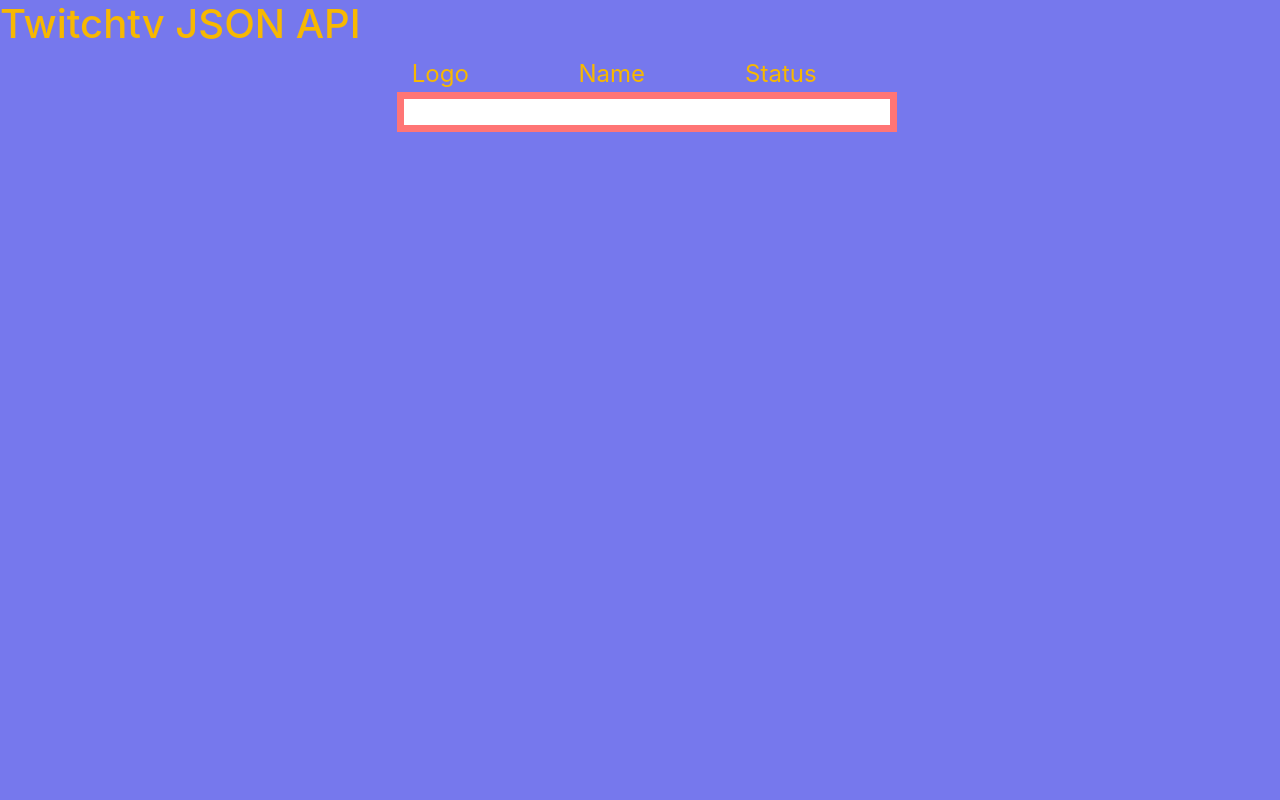
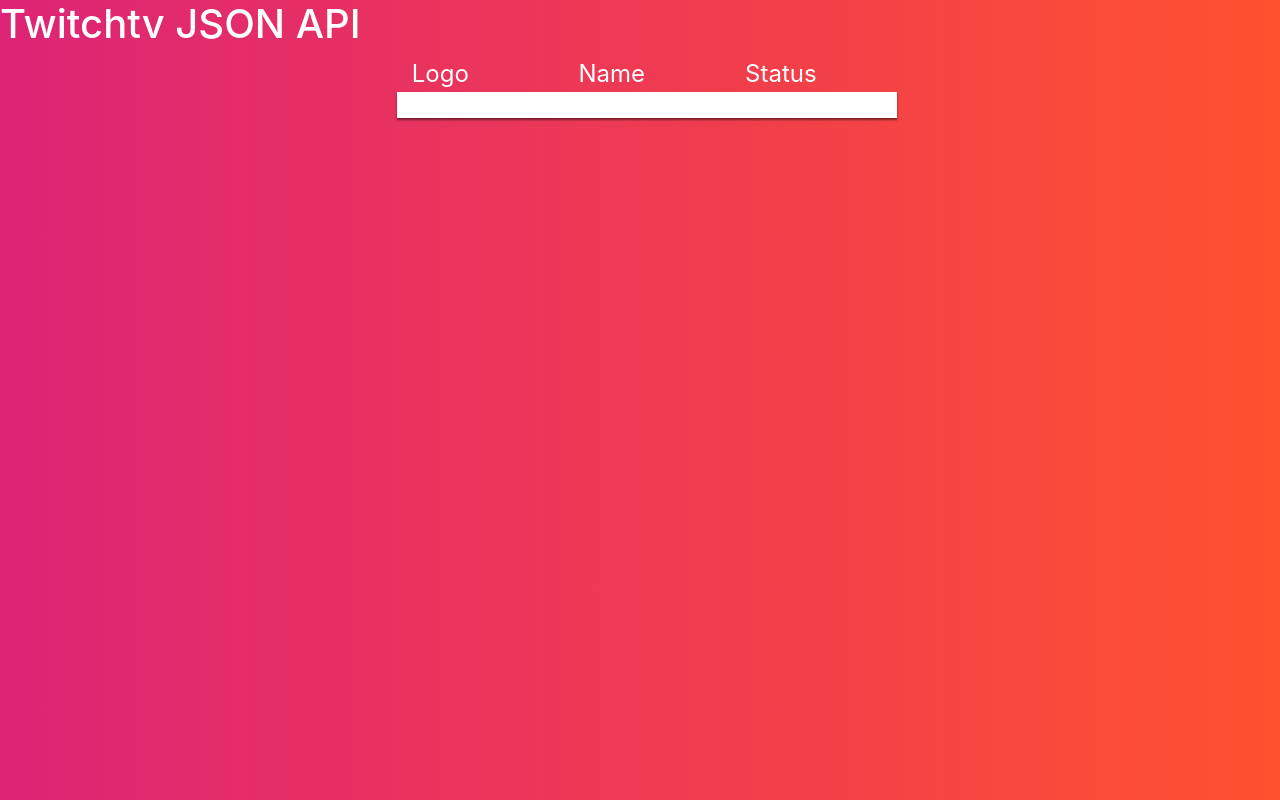
Before and after one commit to flopywood/Twitchtv-JSON-API, a plain HTML site: page index.html in a window 1280 px wide. Drawn offline with nearby package versions, Linux system fonts and the light colour scheme; no server answers.

Commit message:
new background color
new background color

```diff
--- a/style.css
+++ b/style.css
@@ -1,24 +1,22 @@
 body{
   margin: 0;
   padding: 0;
+  color: #fff !important;
   text-align: center;
-  background-color: #7678ed !important;
-
+  background: #FF512F;
+  background: -webkit-linear-gradient(to left, #FF512F, #DD2476);
+  background: linear-gradient(to left, #FF512F, #DD2476);
 }
 #follower_info {
   width: 500px;
   background-color: #fff;
-  border: 7px solid #ff7575;
+  box-shadow: 0 2px 2px 0px rgba(0, 0, 0, 0.5);
   text-align: center;
   padding: 1%;
   margin-left: 31%;
 }
-h1{
-  color: #f7b801 !important;
-}
 .title{
   width: 500px;
   margin-left: 31% !important;
-  color: #f7b801;
   font-size: 1.5em;
 }
```
